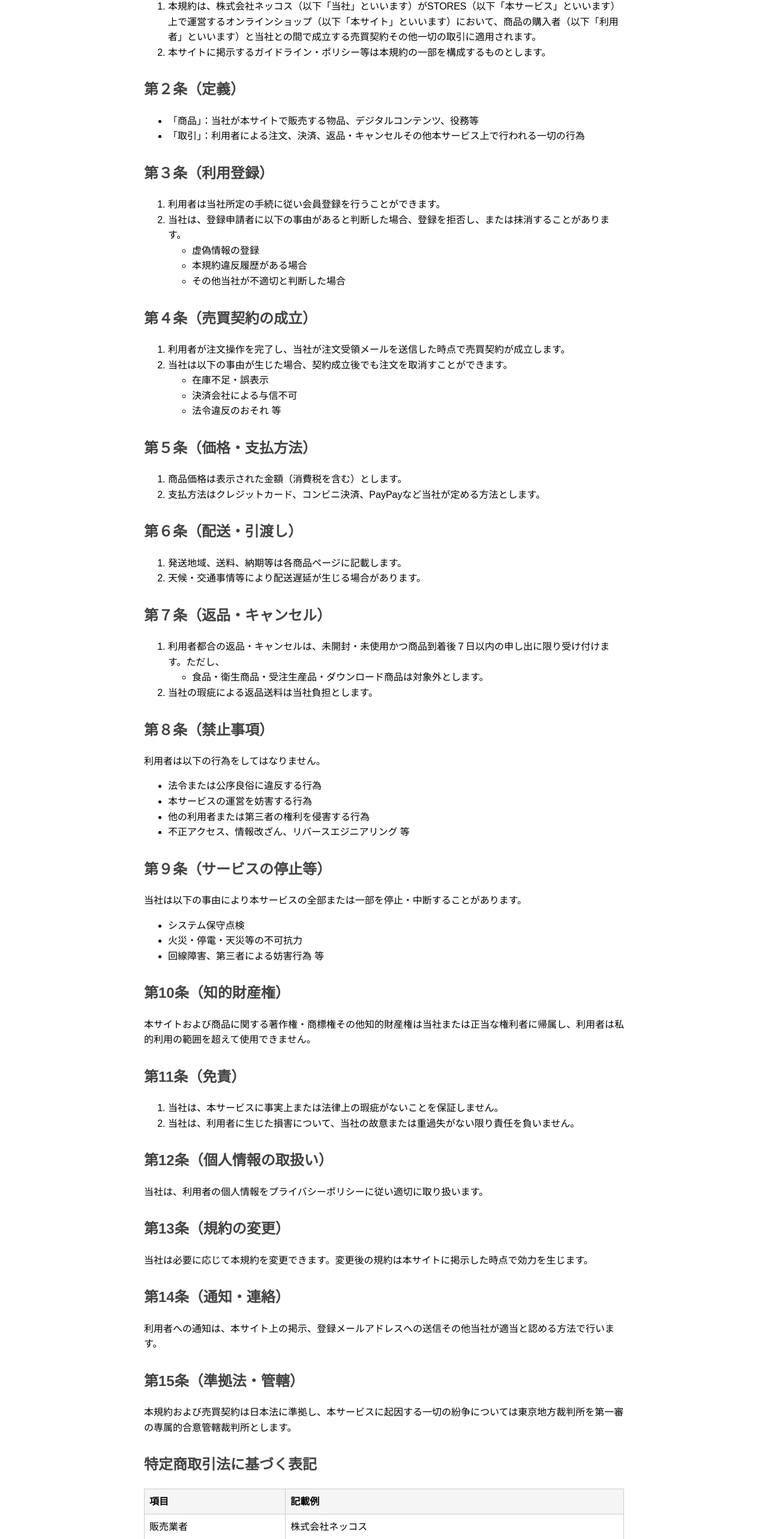
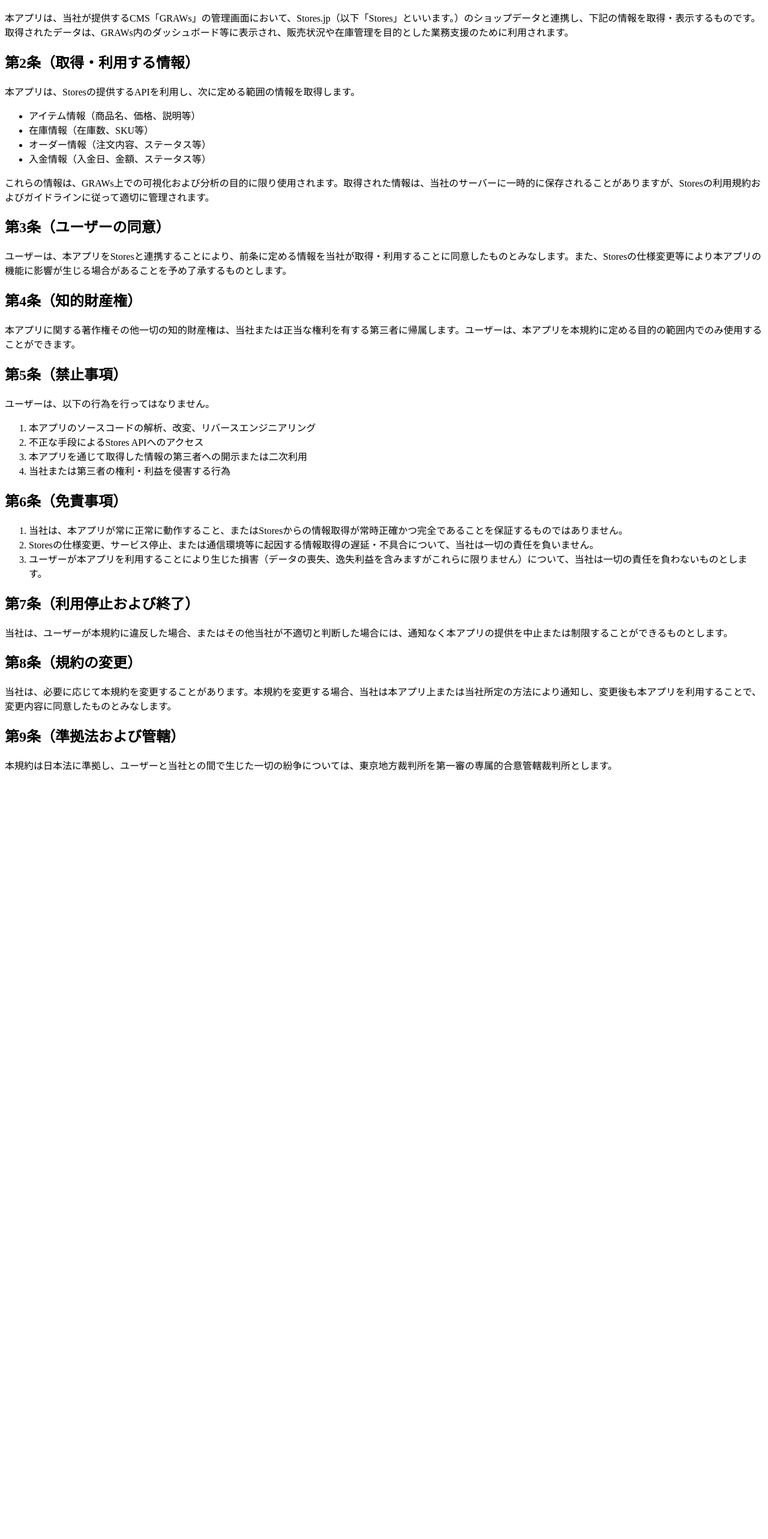
Before and after one commit to neccosjp/lead-nss-stores-policy-site, a plain HTML site: page terms.html in a window 1280 px wide. Shown: the part 195-2760 px from the top of the page at 60% size. After the commit the page ends 1498 px from the top, so only its background shows below. Drawn offline with Linux system fonts and the light colour scheme.

Commit message:
Update terms.html
アプリの利用規約にあわせて条文を変更

```diff
--- a/terms.html
+++ b/terms.html
@@ -2,167 +2,72 @@
 <html lang="ja">
 <head>
   <meta charset="UTF-8">
-  <title>株式会社ネッコス　オンラインショップ利用規約・会社概要</title>
-  <style>
-    body { font-family: 'Arial', sans-serif; line-height: 1.6; max-width: 800px; margin: 0 auto; padding: 20px; }
-    h1 { color: #333; border-bottom: 2px solid #eee; padding-bottom: 10px; }
-    h2 { color: #444; margin-top: 30px; }
-    h3 { color: #555; }
-    table { width: 100%; border-collapse: collapse; margin: 20px 0; }
-    th, td { border: 1px solid #ccc; padding: 8px; text-align: left; }
-    th { background-color: #f5f5f5; }
-    .note { font-size: 0.9em; color: #666; margin-top: 30px; }
-    .update { text-align: right; font-style: italic; }
-  </style>
+  <title>GRAWs連携アプリ 利用規約</title>
 </head>
 <body>
-  <h1>株式会社ネッコス　オンラインショップ利用規約</h1>
+  <h1>GRAWs連携アプリ 利用規約</h1>
 
-  <h2>第１条（適用）</h2>
+  <p>
+    この利用規約（以下「本規約」といいます。）は、<strong>株式会社ネッコス</strong>（以下「当社」といいます。）が提供するアプリケーション「GRAWs連携アプリ」（以下「本アプリ」といいます。）の利用に関する条件を定めるものです。本アプリをご利用いただくことで、本規約に同意いただいたものとみなします。
+  </p>
+
+  <h2>第1条（アプリの概要）</h2>
+  <p>
+    本アプリは、当社が提供するCMS「GRAWs」の管理画面において、Stores.jp（以下「Stores」といいます。）のショップデータと連携し、下記の情報を取得・表示するものです。<br>
+    取得されたデータは、GRAWs内のダッシュボード等に表示され、販売状況や在庫管理を目的とした業務支援のために利用されます。
+  </p>
+
+  <h2>第2条（取得・利用する情報）</h2>
+  <p>本アプリは、Storesの提供するAPIを利用し、次に定める範囲の情報を取得します。</p>
+  <ul>
+    <li>アイテム情報（商品名、価格、説明等）</li>
+    <li>在庫情報（在庫数、SKU等）</li>
+    <li>オーダー情報（注文内容、ステータス等）</li>
+    <li>入金情報（入金日、金額、ステータス等）</li>
+  </ul>
+  <p>
+    これらの情報は、GRAWs上での可視化および分析の目的に限り使用されます。取得された情報は、当社のサーバーに一時的に保存されることがありますが、Storesの利用規約およびガイドラインに従って適切に管理されます。
+  </p>
+
+  <h2>第3条（ユーザーの同意）</h2>
+  <p>
+    ユーザーは、本アプリをStoresと連携することにより、前条に定める情報を当社が取得・利用することに同意したものとみなします。また、Storesの仕様変更等により本アプリの機能に影響が生じる場合があることを予め了承するものとします。
+  </p>
+
+  <h2>第4条（知的財産権）</h2>
+  <p>
+    本アプリに関する著作権その他一切の知的財産権は、当社または正当な権利を有する第三者に帰属します。ユーザーは、本アプリを本規約に定める目的の範囲内でのみ使用することができます。
+  </p>
+
+  <h2>第5条（禁止事項）</h2>
+  <p>ユーザーは、以下の行為を行ってはなりません。</p>
   <ol>
-    <li>本規約は、株式会社ネッコス（以下「当社」といいます）がSTORES（以下「本サービス」といいます）上で運営するオンラインショップ（以下「本サイト」といいます）において、商品の購入者（以下「利用者」といいます）と当社との間で成立する売買契約その他一切の取引に適用されます。</li>
-    <li>本サイトに掲示するガイドライン・ポリシー等は本規約の一部を構成するものとします。</li>
+    <li>本アプリのソースコードの解析、改変、リバースエンジニアリング</li>
+    <li>不正な手段によるStores APIへのアクセス</li>
+    <li>本アプリを通じて取得した情報の第三者への開示または二次利用</li>
+    <li>当社または第三者の権利・利益を侵害する行為</li>
   </ol>
 
-  <h2>第２条（定義）</h2>
-  <ul>
-    <li>「商品」：当社が本サイトで販売する物品、デジタルコンテンツ、役務等</li>
-    <li>「取引」：利用者による注文、決済、返品・キャンセルその他本サービス上で行われる一切の行為</li>
-  </ul>
-
-  <h2>第３条（利用登録）</h2>
+  <h2>第6条（免責事項）</h2>
   <ol>
-    <li>利用者は当社所定の手続に従い会員登録を行うことができます。</li>
-    <li>当社は、登録申請者に以下の事由があると判断した場合、登録を拒否し、または抹消することがあります。
-      <ul>
-        <li>虚偽情報の登録</li>
-        <li>本規約違反履歴がある場合</li>
-        <li>その他当社が不適切と判断した場合</li>
-      </ul>
-    </li>
+    <li>当社は、本アプリが常に正常に動作すること、またはStoresからの情報取得が常時正確かつ完全であることを保証するものではありません。</li>
+    <li>Storesの仕様変更、サービス停止、または通信環境等に起因する情報取得の遅延・不具合について、当社は一切の責任を負いません。</li>
+    <li>ユーザーが本アプリを利用することにより生じた損害（データの喪失、逸失利益を含みますがこれらに限りません）について、当社は一切の責任を負わないものとします。</li>
   </ol>
 
-  <h2>第４条（売買契約の成立）</h2>
-  <ol>
-    <li>利用者が注文操作を完了し、当社が注文受領メールを送信した時点で売買契約が成立します。</li>
-    <li>当社は以下の事由が生じた場合、契約成立後でも注文を取消すことができます。
-      <ul>
-        <li>在庫不足・誤表示</li>
-        <li>決済会社による与信不可</li>
-        <li>法令違反のおそれ 等</li>
-      </ul>
-    </li>
-  </ol>
+  <h2>第7条（利用停止および終了）</h2>
+  <p>
+    当社は、ユーザーが本規約に違反した場合、またはその他当社が不適切と判断した場合には、通知なく本アプリの提供を中止または制限することができるものとします。
+  </p>
 
-  <h2>第５条（価格・支払方法）</h2>
-  <ol>
-    <li>商品価格は表示された金額（消費税を含む）とします。</li>
-    <li>支払方法はクレジットカード、コンビニ決済、PayPayなど当社が定める方法とします。</li>
-  </ol>
+  <h2>第8条（規約の変更）</h2>
+  <p>
+    当社は、必要に応じて本規約を変更することがあります。本規約を変更する場合、当社は本アプリ上または当社所定の方法により通知し、変更後も本アプリを利用することで、変更内容に同意したものとみなします。
+  </p>
 
-  <h2>第６条（配送・引渡し）</h2>
-  <ol>
-    <li>発送地域、送料、納期等は各商品ページに記載します。</li>
-    <li>天候・交通事情等により配送遅延が生じる場合があります。</li>
-  </ol>
-
-  <h2>第７条（返品・キャンセル）</h2>
-  <ol>
-    <li>利用者都合の返品・キャンセルは、未開封・未使用かつ商品到着後７日以内の申し出に限り受け付けます。ただし、
-      <ul>
-        <li>食品・衛生商品・受注生産品・ダウンロード商品は対象外とします。</li>
-      </ul>
-    </li>
-    <li>当社の瑕疵による返品送料は当社負担とします。</li>
-  </ol>
-
-  <h2>第８条（禁止事項）</h2>
-  <p>利用者は以下の行為をしてはなりません。</p>
-  <ul>
-    <li>法令または公序良俗に違反する行為</li>
-    <li>本サービスの運営を妨害する行為</li>
-    <li>他の利用者または第三者の権利を侵害する行為</li>
-    <li>不正アクセス、情報改ざん、リバースエジニアリング 等</li>
-  </ul>
-
-  <h2>第９条（サービスの停止等）</h2>
-  <p>当社は以下の事由により本サービスの全部または一部を停止・中断することがあります。</p>
-  <ul>
-    <li>システム保守点検</li>
-    <li>火災・停電・天災等の不可抗力</li>
-    <li>回線障害、第三者による妨害行為 等</li>
-  </ul>
-
-  <h2>第10条（知的財産権）</h2>
-  <p>本サイトおよび商品に関する著作権・商標権その他知的財産権は当社または正当な権利者に帰属し、利用者は私的利用の範囲を超えて使用できません。</p>
-
-  <h2>第11条（免責）</h2>
-  <ol>
-    <li>当社は、本サービスに事実上または法律上の瑕疵がないことを保証しません。</li>
-    <li>当社は、利用者に生じた損害について、当社の故意または重過失がない限り責任を負いません。</li>
-  </ol>
-
-  <h2>第12条（個人情報の取扱い）</h2>
-  <p>当社は、利用者の個人情報をプライバシーポリシーに従い適切に取り扱います。</p>
-
-  <h2>第13条（規約の変更）</h2>
-  <p>当社は必要に応じて本規約を変更できます。変更後の規約は本サイトに掲示した時点で効力を生じます。</p>
-
-  <h2>第14条（通知・連絡）</h2>
-  <p>利用者への通知は、本サイト上の掲示、登録メールアドレスへの送信その他当社が適当と認める方法で行います。</p>
-
-  <h2>第15条（準拠法・管轄）</h2>
-  <p>本規約および売買契約は日本法に準拠し、本サービスに起因する一切の紛争については東京地方裁判所を第一審の専属的合意管轄裁判所とします。</p>
-
-  <h2>特定商取引法に基づく表記</h2>
-  <table>
-    <tr>
-      <th>項目</th>
-      <th>記載例</th>
-    </tr>
-    <tr>
-      <td>販売業者</td>
-      <td>株式会社ネッコス</td>
-    </tr>
-    <tr>
-      <td>運営統括責任者</td>
-      <td>代表取締役　井口 美寿々</td>
-    </tr>
-    <tr>
-      <td>所在地</td>
-      <td>〒101-0032 東京都千代田区岩本町2-1-18 フォロ・エムビル8F</td>
-    </tr>
-    <tr>
-      <td>電話番号</td>
-      <td>050-6877-6192</td>
-    </tr>
-    <tr>
-      <td>メールアドレス</td>
-      <td>お問い合わせフォームよりご連絡ください</td>
-    </tr>
-    <tr>
-      <td>販売価格</td>
-      <td>各商品ページに税込価格で表示</td>
-    </tr>
-    <tr>
-      <td>商品代金以外の必要料金</td>
-      <td>送料、決済手数料（詳細は各商品ページに記載）</td>
-    </tr>
-    <tr>
-      <td>代金の支払時期・方法</td>
-      <td>ご注文時に選択された決済方法によりお支払い</td>
-    </tr>
-    <tr>
-      <td>引渡時期</td>
-      <td>ご注文確定後10営業日以内に発送</td>
-    </tr>
-    <tr>
-      <td>返品・キャンセル</td>
-      <td>第７条に準拠</td>
-    </tr>
-  </table>
-  <div class="update">
-    <p>最終更新日：2025年7月9日</p>
-  </div>
+  <h2>第9条（準拠法および管轄）</h2>
+  <p>
+    本規約は日本法に準拠し、ユーザーと当社との間で生じた一切の紛争については、東京地方裁判所を第一審の専属的合意管轄裁判所とします。
+  </p>
 </body>
 </html>
```
